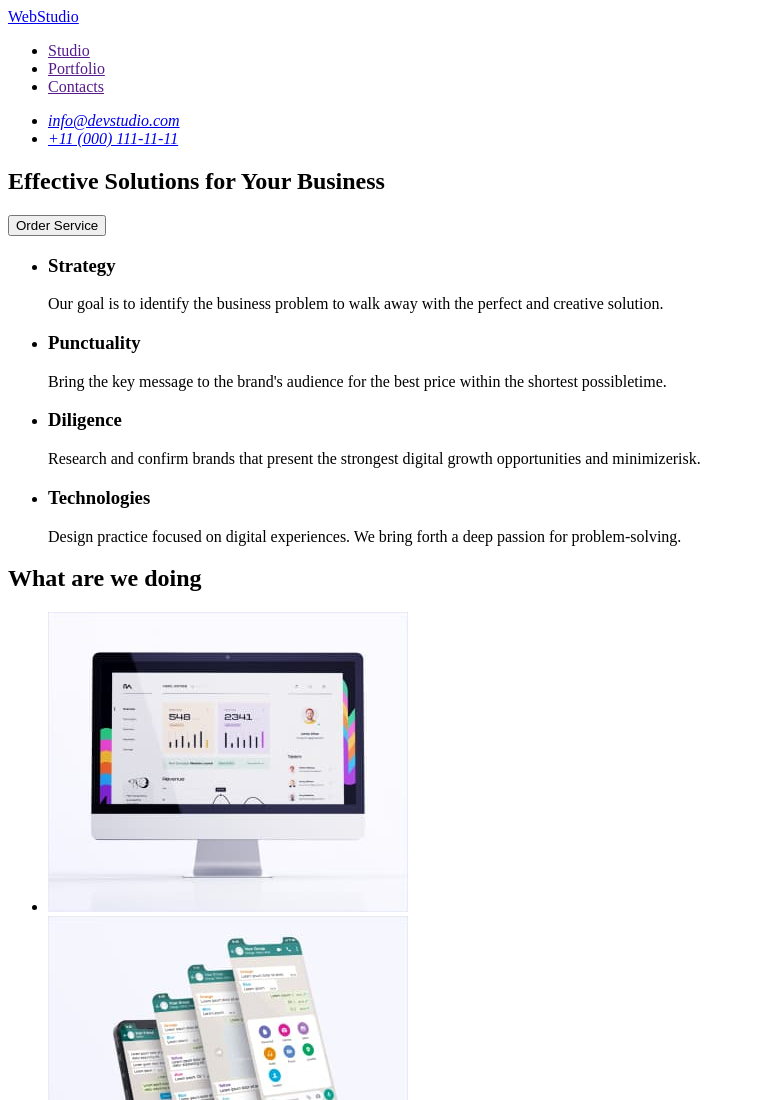
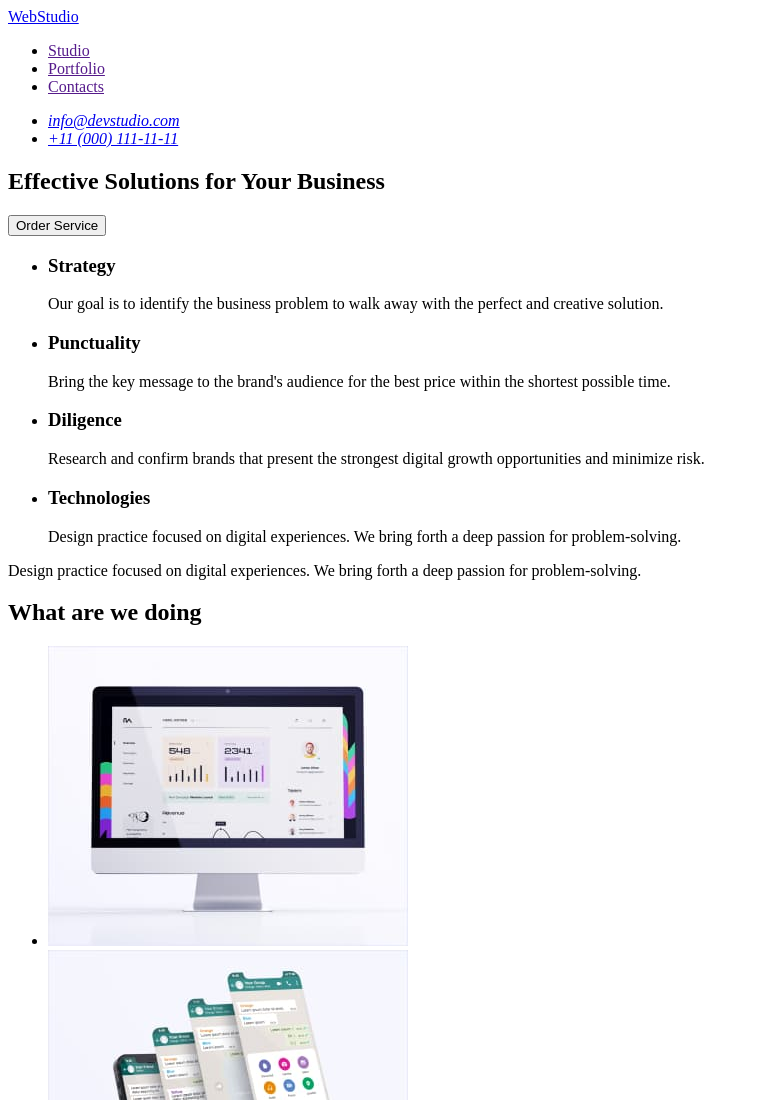
Before and after one commit to Juli1a1/goit-markup-hw-01, a plain HTML site: page index.html in a window 1280 px wide. Shown: the top 1100 px of the page, without its empty margins (0-759 px from the left). Drawn offline with Linux system fonts and the light colour scheme.

Commit message:
виправлення помилок index.html

```diff
--- a/index.html
+++ b/index.html
@@ -35,23 +35,30 @@
 
         <!-- section 1 -->
         <section>
-
             <ul>
-                <li><h3>Strategy</h3>
+            <li>
+            <h3>Strategy</h3>
             <p>Our goal is to identify the business
-                problem to walk away with the perfect and creative solution.</p></li>
-                <li><h3>Punctuality</h3>
-            <p>Bring the key message to the brand's audience for the best price
-             within the shortest possibletime.</p></li>
-                <li><h3>Diligence</h3>
-             <p>Research and confirm brands that present the strongest digital growth
-            opportunities and minimizerisk.</p>
-                </li>
-                <li><h3>Technologies</h3>
+            problem to walk away with the perfect and creative solution.</p>
+            </li>
+            <li>
+            <h3>Punctuality</h3>
+            <p>Bring the key message to the brand's audience for the best
+            price within the shortest possible time.</p>
+            </li>
+            <li>
+            <h3>Diligence</h3>
+            <p>Research and confirm brands that present the
+            strongest digital growth opportunities and minimize risk.</p>
+            </li>
+            <li>
+                <h3>Technologies</h3>
             <p>Design practice focused on digital experiences.
-                We bring forth a deep passion for problem-solving.</p>
-                </li>
+            We bring forth a deep passion for problem-solving.</p>
+            </li>
             </ul>
+            <p>Design practice focused on digital experiences.
+            We bring forth a deep passion for problem-solving.</p>
         </section>
 
         <!-- section 2 -->
```
